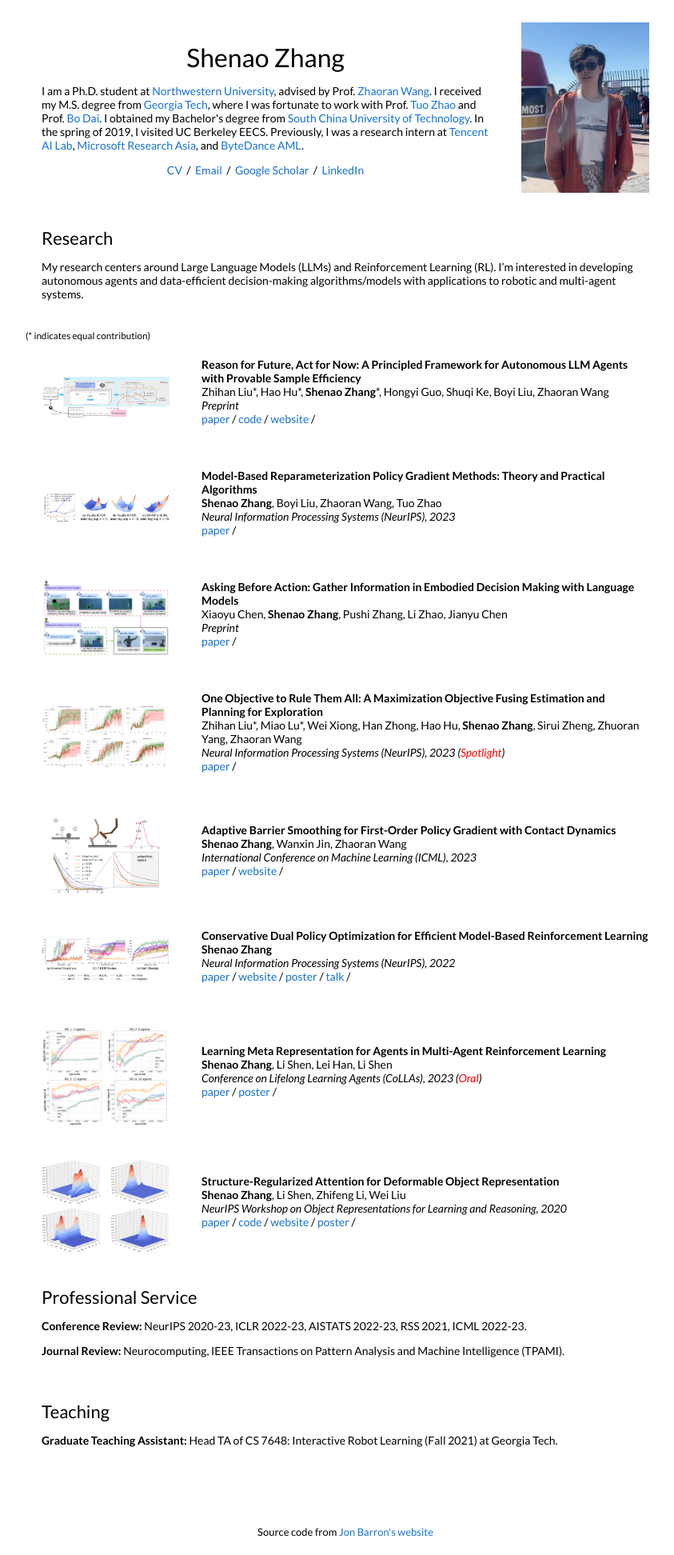
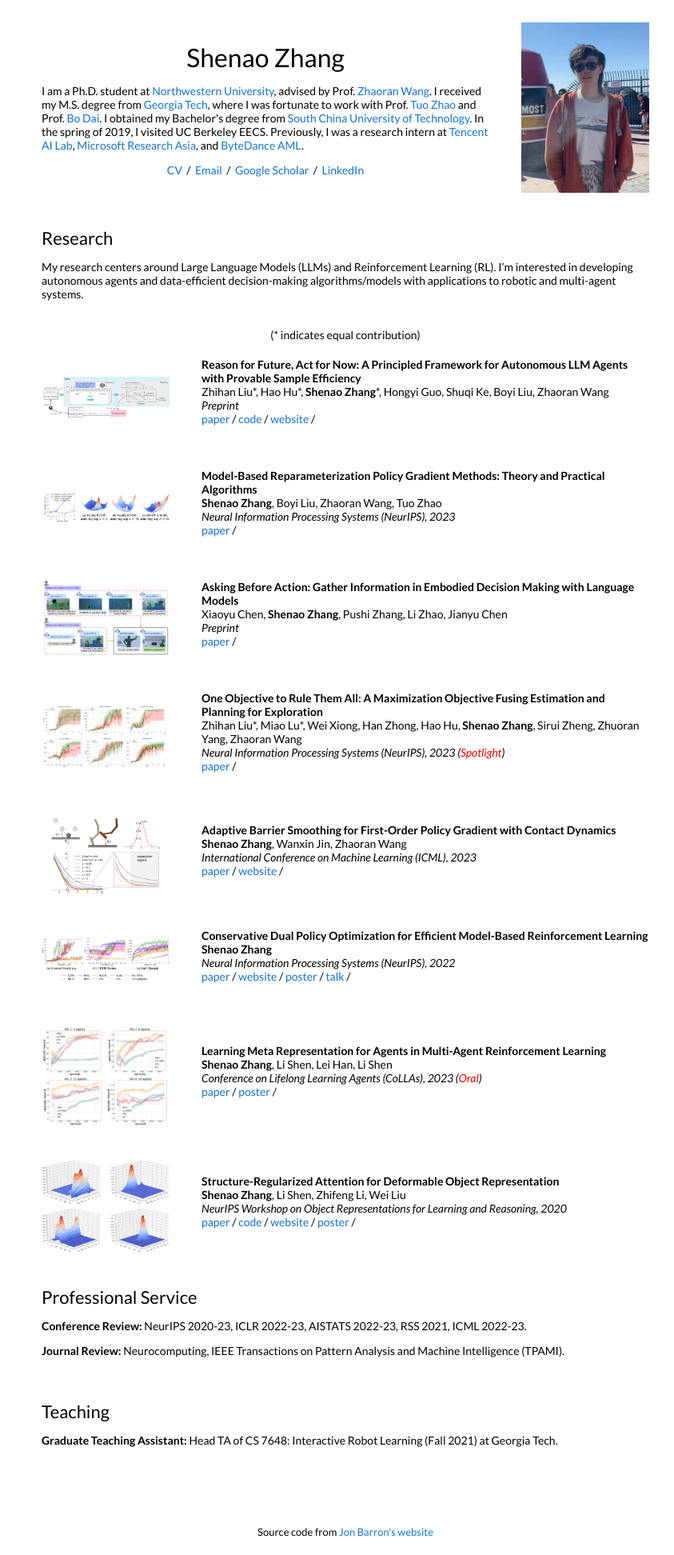
Before and after one commit to shenao-zhang/shenao-zhang.github.io, a Jekyll site: the page built from _posts/2023-09-01-rafa.markdown, in a window 1280 px wide. Shown: the whole page at 80% size, without its empty margins (208-1051 px from the left). Built offline with Jekyll 4.4.1, drawn with Linux system fonts in a browser that asks for light colours.

Commit message:
Update default.html

```diff
--- a/_layouts/default.html
+++ b/_layouts/default.html
@@ -61,8 +61,8 @@
             </td>
           </tr>
         </table>
-        <div align="left">
-        <small>(* indicates equal contribution)</small><br>
+        <div align="center">
+        (* indicates equal contribution)
         </div>
         <table style="width:100%;border:0px;border-spacing:0px;border-collapse:separate;margin-right:auto;margin-left:auto;">
           {% for post in site.posts %}
```
